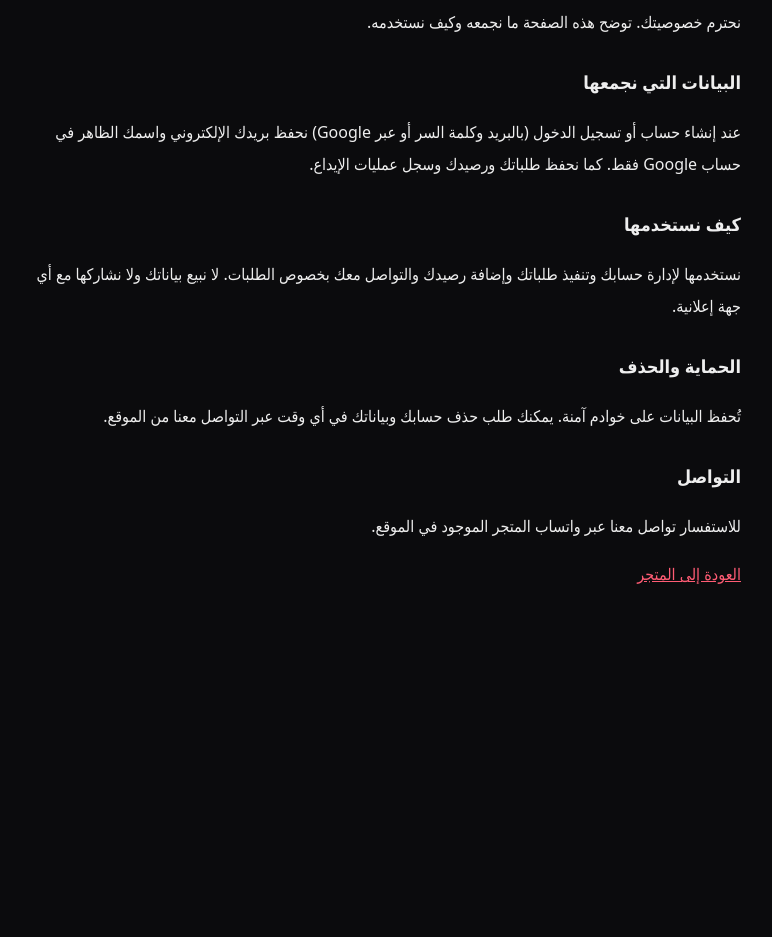
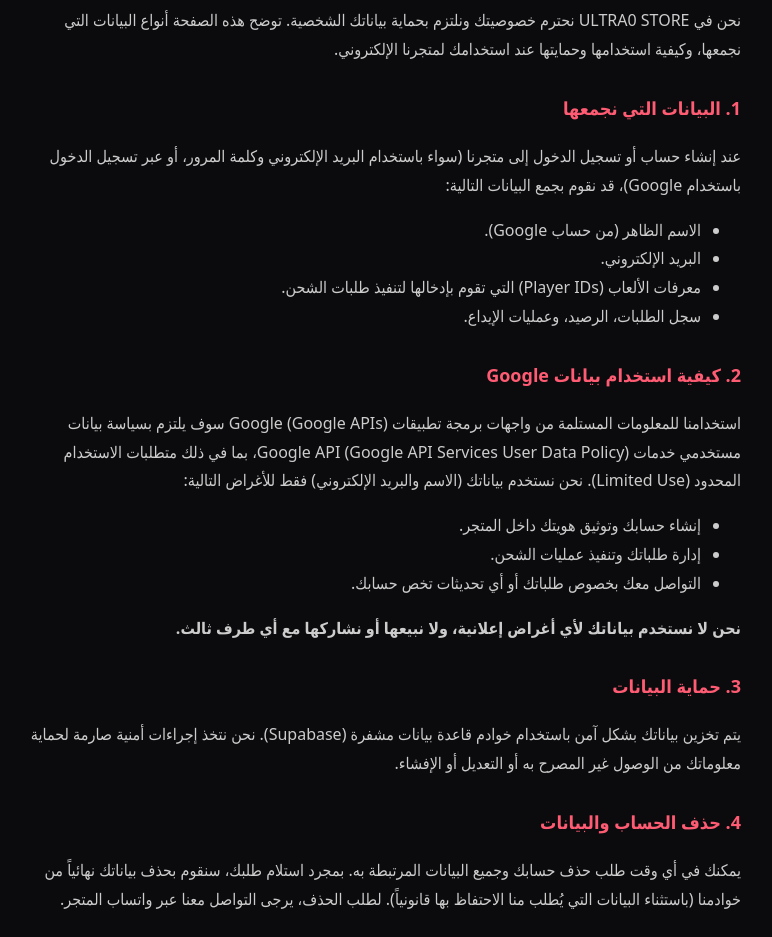
Before and after one commit to ULTRA0STORE/ULTRA0STORE.github.io, a plain HTML site: page privacy.html in a window 1280 px wide. Shown: the part 185-1122 px from the top of the page, without its empty margins (259-1031 px from the left). Before the commit the page ends 819 px from the top, so only its background shows below. Drawn offline with Linux system fonts and the light colour scheme.

Commit message:
Add files via upload

```diff
--- a/privacy.html
+++ b/privacy.html
@@ -1,10 +1,58 @@
-<!doctype html><html lang="ar" dir="rtl"><head><meta charset="utf-8"><meta name="viewport" content="width=device-width,initial-scale=1"><title>سياسة الخصوصية | ULTRA0 STORE</title>
-<style>body{margin:0;background:#0b0b0d;color:#eee;font:16px/2 system-ui,Tahoma,sans-serif}main{max-width:720px;margin:0 auto;padding:28px 18px}h1{color:#ff2a4d}h2{font-size:18px;margin-top:26px}a{color:#ff5c74}</style></head><body><main><h1>ULTRA0 STORE</h1><h2>سياسة الخصوصية</h2>
-<p>نحترم خصوصيتك. توضح هذه الصفحة ما نجمعه وكيف نستخدمه.</p>
-<h2>البيانات التي نجمعها</h2>
-<p>عند إنشاء حساب أو تسجيل الدخول (بالبريد وكلمة السر أو عبر Google) نحفظ بريدك الإلكتروني واسمك الظاهر في حساب Google فقط. كما نحفظ طلباتك ورصيدك وسجل عمليات الإيداع.</p>
-<h2>كيف نستخدمها</h2>
-<p>نستخدمها لإدارة حسابك وتنفيذ طلباتك وإضافة رصيدك والتواصل معك بخصوص الطلبات. لا نبيع بياناتك ولا نشاركها مع أي جهة إعلانية.</p>
-<h2>الحماية والحذف</h2>
-<p>تُحفظ البيانات على خوادم آمنة. يمكنك طلب حذف حسابك وبياناتك في أي وقت عبر التواصل معنا من الموقع.</p>
-<h2>التواصل</h2><p>للاستفسار تواصل معنا عبر واتساب المتجر الموجود في الموقع.</p><p><a href="./">العودة إلى المتجر</a></p></main></body></html>
+<!doctype html>
+<html lang="ar" dir="rtl">
+<head>
+<meta charset="utf-8">
+<meta name="viewport" content="width=device-width,initial-scale=1">
+<title>سياسة الخصوصية | ULTRA0 STORE</title>
+<style>
+  body{margin:0;background:#0b0b0d;color:#eee;font:16px/2 system-ui,Tahoma,sans-serif}
+  main{max-width:720px;margin:0 auto;padding:28px 18px}
+  h1{color:#ff2a4d}
+  h2{font-size:18px;margin-top:26px;color:#ff5c74}
+  p, li{color:#ccc; line-height: 1.8;}
+  a{color:#ff5c74}
+  .footer-link{display:inline-block; margin-top:20px; padding:10px 20px; background:#ff2a4d; color:#fff; text-decoration:none; border-radius:8px;}
+</style>
+</head>
+<body>
+<main>
+  <h1>ULTRA0 STORE</h1>
+  <h2>سياسة الخصوصية</h2>
+  <p>نحن في ULTRA0 STORE نحترم خصوصيتك ونلتزم بحماية بياناتك الشخصية. توضح هذه الصفحة أنواع البيانات التي نجمعها، وكيفية استخدامها وحمايتها عند استخدامك لمتجرنا الإلكتروني.</p>
+
+  <h2>1. البيانات التي نجمعها</h2>
+  <p>عند إنشاء حساب أو تسجيل الدخول إلى متجرنا (سواء باستخدام البريد الإلكتروني وكلمة المرور، أو عبر تسجيل الدخول باستخدام Google)، قد نقوم بجمع البيانات التالية:</p>
+  <ul>
+    <li>الاسم الظاهر (من حساب Google).</li>
+    <li>البريد الإلكتروني.</li>
+    <li>معرفات الألعاب (Player IDs) التي تقوم بإدخالها لتنفيذ طلبات الشحن.</li>
+    <li>سجل الطلبات، الرصيد، وعمليات الإيداع.</li>
+  </ul>
+
+  <h2>2. كيفية استخدام بيانات Google</h2>
+  <p>استخدامنا للمعلومات المستلمة من واجهات برمجة تطبيقات Google (Google APIs) سوف يلتزم بسياسة بيانات مستخدمي خدمات Google API (Google API Services User Data Policy)، بما في ذلك متطلبات الاستخدام المحدود (Limited Use). نحن نستخدم بياناتك (الاسم والبريد الإلكتروني) فقط للأغراض التالية:</p>
+  <ul>
+    <li>إنشاء حسابك وتوثيق هويتك داخل المتجر.</li>
+    <li>إدارة طلباتك وتنفيذ عمليات الشحن.</li>
+    <li>التواصل معك بخصوص طلباتك أو أي تحديثات تخص حسابك.</li>
+  </ul>
+  <p><strong>نحن لا نستخدم بياناتك لأي أغراض إعلانية، ولا نبيعها أو نشاركها مع أي طرف ثالث.</strong></p>
+
+  <h2>3. حماية البيانات</h2>
+  <p>يتم تخزين بياناتك بشكل آمن باستخدام خوادم قاعدة بيانات مشفرة (Supabase). نحن نتخذ إجراءات أمنية صارمة لحماية معلوماتك من الوصول غير المصرح به أو التعديل أو الإفشاء.</p>
+
+  <h2>4. حذف الحساب والبيانات</h2>
+  <p>يمكنك في أي وقت طلب حذف حسابك وجميع البيانات المرتبطة به. بمجرد استلام طلبك، سنقوم بحذف بياناتك نهائياً من خوادمنا (باستثناء البيانات التي يُطلب منا الاحتفاظ بها قانونياً). لطلب الحذف، يرجى التواصل معنا عبر واتساب المتجر.</p>
+
+  <h2>5. التعديلات على سياسة الخصوصية</h2>
+  <p>قد نقوم بتحديث سياسة الخصوصية هذه من وقت لآخر. سيتم نشر أي تغييرات على هذه الصفحة، واستمرارك في استخدام المتجر يعني موافقتك على السياسة المحدثة.</p>
+
+  <h2>6. التواصل معنا</h2>
+  <p>إذا كان لديك أي أسئلة أو استفسارات حول سياسة الخصوصية، يمكنك التواصل معنا مباشرة عبر قناة الواتساب الخاصة بالمتجر أو من خلال صفحة "تواصل معنا" في الموقع.</p>
+
+  <p style="text-align: center; margin-top: 30px;">
+    <a href="./" class="footer-link">العودة إلى المتجر</a>
+  </p>
+</main>
+</body>
+</html>
```
